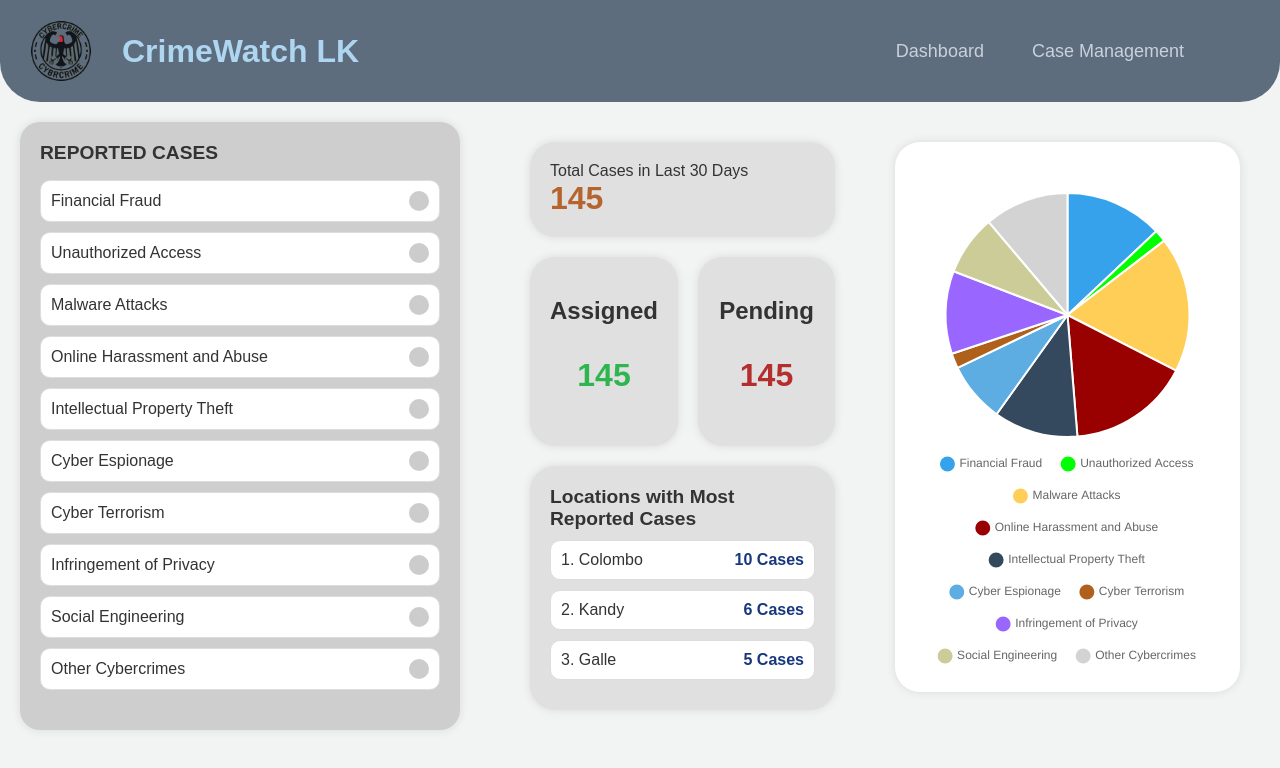
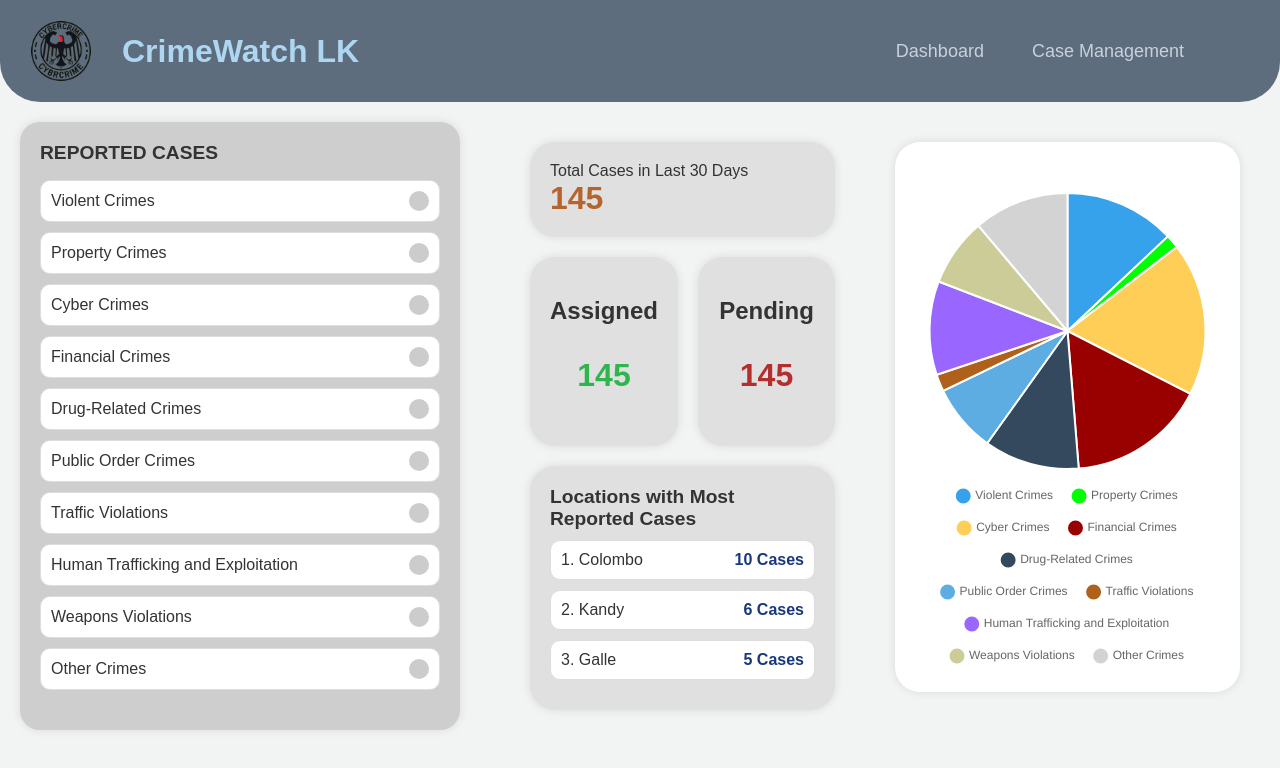
Before and after one commit to VihaFernando/CrimeWatchLK, a React (Create React App) app: page /admin in a window 1280 px wide. Shown: the top 768 px of the page. Built offline with nearby package versions, Linux system fonts and the light colour scheme.

Commit message:
did few changes

```diff
--- a/src/admin_pages/AdminInterface.jsx
+++ b/src/admin_pages/AdminInterface.jsx
@@ -10,16 +10,16 @@ ChartJS.register(ArcElement, Tooltip, Legend);
 const AdminInterface = () => {
   const data = {
     labels: [
-      'Financial Fraud',
-      'Unauthorized Access',
-      'Malware Attacks',
-      'Online Harassment and Abuse',
-      'Intellectual Property Theft',
-      'Cyber Espionage',
-      'Cyber Terrorism',
-      'Infringement of Privacy',
-      'Social Engineering',
-      'Other Cybercrimes'
+      'Violent Crimes',
+      'Property Crimes',
+      'Cyber Crimes',
+      'Financial Crimes',
+      'Drug-Related Crimes',
+      'Public Order Crimes',
+      'Traffic Violations',
+      'Human Trafficking and Exploitation',
+      'Weapons Violations',
+      'Other Crimes'
     ],
     datasets: [
       {
@@ -76,16 +76,16 @@ const AdminInterface = () => {
         <div className="sidebar">
           <div className="reported-cases-title">REPORTED CASES</div>
           <ul className="reported-cases-list">
-            <li>Financial Fraud <span className="arrow-icon"><i className="fas fa-chevron-right"></i></span></li>
-            <li>Unauthorized Access <span className="arrow-icon"><i className="fas fa-chevron-right"></i></span></li>
-            <li>Malware Attacks <span className="arrow-icon"><i className="fas fa-chevron-right"></i></span></li>
-            <li>Online Harassment and Abuse <span className="arrow-icon"><i className="fas fa-chevron-right"></i></span></li>
-            <li>Intellectual Property Theft <span className="arrow-icon"><i className="fas fa-chevron-right"></i></span></li>
-            <li>Cyber Espionage <span className="arrow-icon"><i className="fas fa-chevron-right"></i></span></li>
-            <li>Cyber Terrorism <span className="arrow-icon"><i className="fas fa-chevron-right"></i></span></li>
-            <li>Infringement of Privacy <span className="arrow-icon"><i className="fas fa-chevron-right"></i></span></li>
-            <li>Social Engineering <span className="arrow-icon"><i className="fas fa-chevron-right"></i></span></li>
-            <li>Other Cybercrimes <span className="arrow-icon"><i className="fas fa-chevron-right"></i></span></li>
+            <li>Violent Crimes <span className="arrow-icon"><i className="fas fa-chevron-right"></i></span></li>
+            <li>Property Crimes <span className="arrow-icon"><i className="fas fa-chevron-right"></i></span></li>
+            <li>Cyber Crimes <span className="arrow-icon"><i className="fas fa-chevron-right"></i></span></li>
+            <li>Financial Crimes <span className="arrow-icon"><i className="fas fa-chevron-right"></i></span></li>
+            <li>Drug-Related Crimes <span className="arrow-icon"><i className="fas fa-chevron-right"></i></span></li>
+            <li>Public Order Crimes <span className="arrow-icon"><i className="fas fa-chevron-right"></i></span></li>
+            <li>Traffic Violations <span className="arrow-icon"><i className="fas fa-chevron-right"></i></span></li>
+            <li>Human Trafficking and Exploitation <span className="arrow-icon"><i className="fas fa-chevron-right"></i></span></li>
+            <li>Weapons Violations <span className="arrow-icon"><i className="fas fa-chevron-right"></i></span></li>
+            <li>Other Crimes <span className="arrow-icon"><i className="fas fa-chevron-right"></i></span></li>
           </ul>
         </div>
         <div className="main-content">
```
